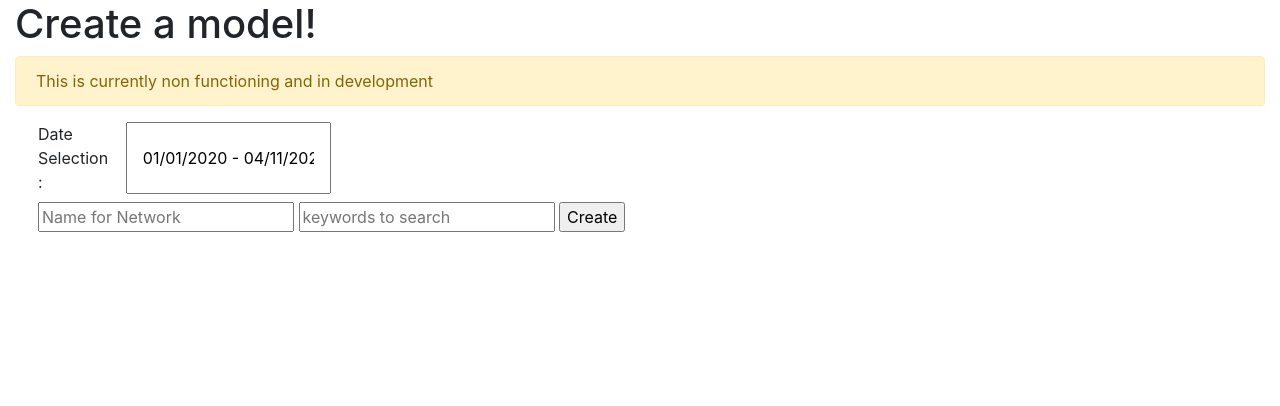
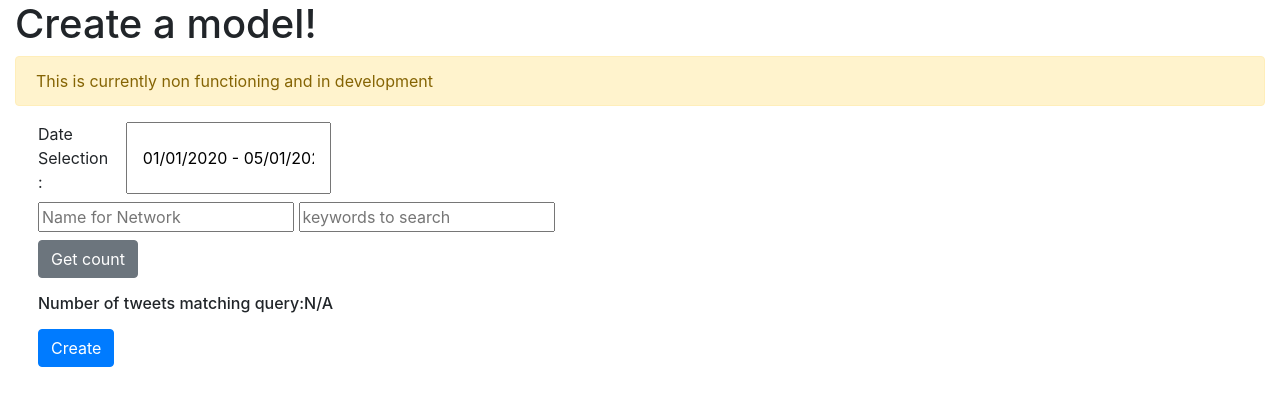
Before and after one commit to ucdscenter/covid_social_media, a Django app: page /twitter_network_form in a window 1280 px wide. Shown: the part 56-462 px from the top of the page. Run offline with Django 3.2, Linux system fonts and the light colour scheme; some libraries are stand-ins or nearby versions.

Commit message:
adding count query endpoint

```diff
--- a/twitter_network/static/twitter_network/src/twitter_network_form.js
+++ b/twitter_network/static/twitter_network/src/twitter_network_form.js
@@ -1,9 +1,21 @@
 'use strict'
 
-$(function() {
-$('input[name="daterange"]').daterangepicker({
-  opens: 'left'
-}, function(start, end, label) {
-  console.log("A new date selection was made: " + start.format('YYYY-MM-DD') + ' to ' + end.format('YYYY-MM-DD'));
-});
-});
+async function wrapper() {
+	$('input[name="daterange"]').daterangepicker({
+	  opens: 'left'
+	}, function(start, end, label) {
+	  console.log("A new date selection was made: " + start.format('YYYY-MM-DD') + ' to ' + end.format('YYYY-MM-DD'));
+	});
+
+	async function queryClick(){
+		let dates = $('#dates').val()
+		let keywords = $('#keywords').val()
+		let resp = await d3.json('/twitter_network/get_query_count?keywords_to_search=' + keywords + '&daterange=' + dates)
+		console.log(resp)
+		$('#query_count').text(resp.count)
+	}
+	$('#query_btn').click(queryClick)
+
+
+}
+wrapper()
--- a/twitter_network/templates/twitter_network/twitter_network_form.html
+++ b/twitter_network/templates/twitter_network/twitter_network_form.html
@@ -9,13 +9,27 @@
 {% csrf_token %}
   <div class="row m-2">
     <span class="col-md-1">Date Selection :</span>
-    <input class="col-md-2" type="text" name="daterange" value="01/01/2020 - 04/11/2020"/>
+    <input class="col-md-2" type="text" name="daterange" value="01/01/2020 - 05/1/2020" id="dates"/>
   </div>
   <div class="row m-2">
     <div class="col">
       <input type="text" placeholder="Name for Network" name="network_name">
-      <input type="text" placeholder="keywords to search" name="keywords_to_search">
-      <input type="submit" value="Create">
+      <input type="text" placeholder="keywords to search" name="keywords_to_search" id="keywords">
+    </div>
+  </div>
+  <div class="row m-2">
+    <div class="col">
+      <p class="btn btn-secondary" id="query_btn">Get count</p3>
+      <h6>Number of tweets matching query:<span id="query_count">N/A</span></h6>
+    </div>
+    <div class="col-4">
+
+    </div>
+  </div>
+
+  <div class="row m-2">
+    <div class="col-2">
+      <input class="btn btn-primary" type="submit" value="Create">
     </div>
   </div>
 
@@ -25,6 +39,7 @@
 {% endblock %}
 
 {% block javascript %}
+<script src="/static/twitter_network/js/d3.min.js"></script>
 <script src="/static/twitter_network/js/moment.min.js"></script>
 <script src="/static/twitter_network/js/daterangepicker.js"></script>
 <script src="/static/twitter_network/src/twitter_network_form.js"></script>
--- a/twitter_network/urls.py
+++ b/twitter_network/urls.py
@@ -13,5 +13,6 @@ urlpatterns = [
     path('show_ner', views.show_ner),
    	path('show_webgl', views.show_webgl),
    	path('webgl_timeline', views.webgl_timeline),
-   	path('get_tweet', views.get_tweet)
+   	path('get_tweet', views.get_tweet),
+   	path('get_query_count', views.get_query_count)
 ]
--- a/twitter_network/views.py
+++ b/twitter_network/views.py
@@ -53,12 +53,23 @@ def webgl_timeline(request):
     context = {'info': identifier}
     return render(request, template, context)
 
+def get_query_count(request):
+    keywords_to_search = request.GET.get('keywords_to_search')
+    date_range = request.GET.get('daterange')
+    dates = date_range.split(' - ')
+    e = ESSearch(AWS_PROFILE)
+    count_data = e.count(keywords_to_search, tweettype=["original", "quote", "reply"], startDateString=dates[0], endDateString=dates[1])
+    print(count_data["count"])
+    ret_obj = {"count" : count_data["count"]}
+
+    return HttpResponse(json.dumps(ret_obj), content_type='application/json')
+
 def create_network(request):
     from .TweetD2vCreator import TweetModelRunner
+
     network_name = request.POST.get('network_name')
     keywords_to_search = request.POST.get('keywords_to_search')
     date_range = request.POST.get('daterange')
-
     if date_range != '':
         dates = date_range.split(' - ')
         t = TweetModelRunner(aws_credentials=AWS_PROFILE, tweettype=["original", "quote", "reply"], startdate=dates[0], enddate=dates[1], search_terms=keywords_to_search)
```
